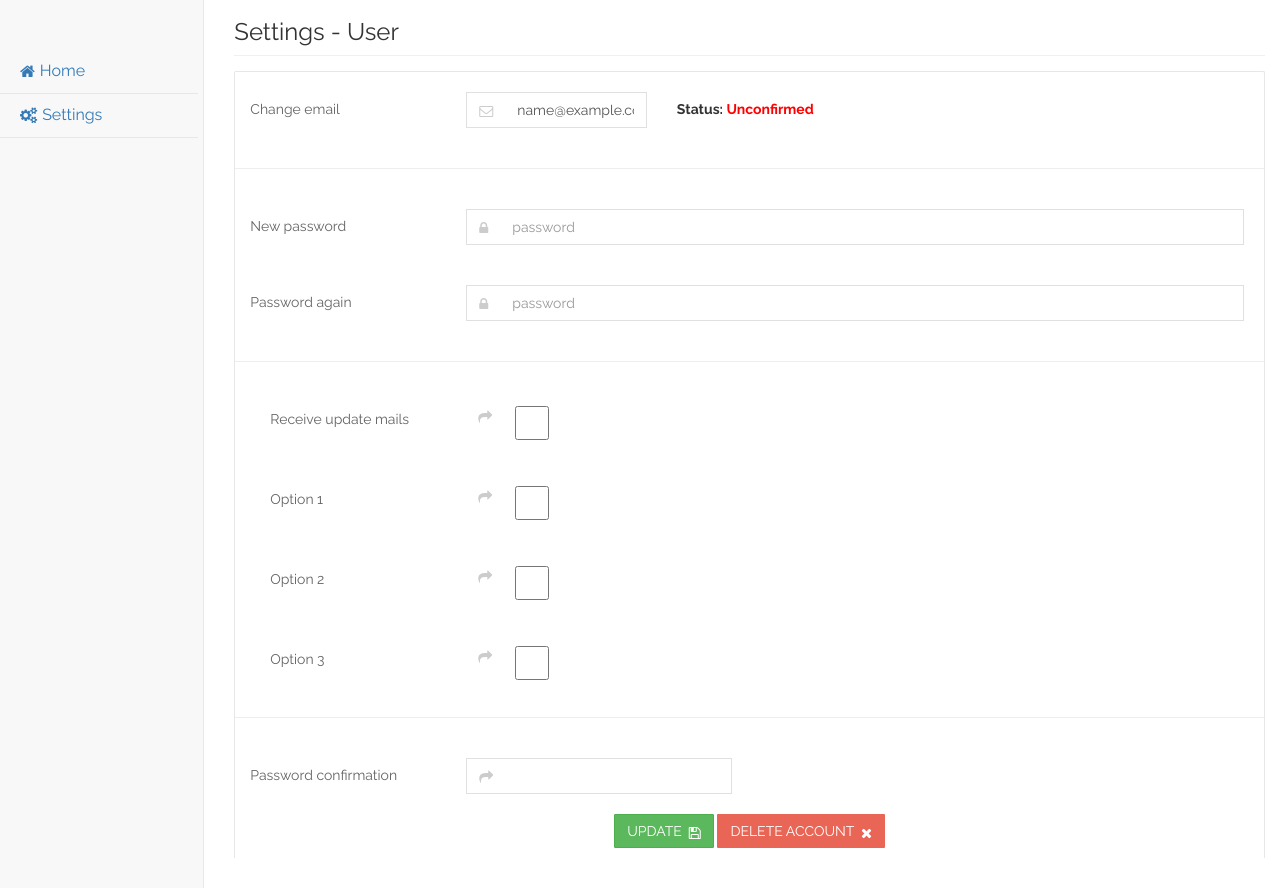
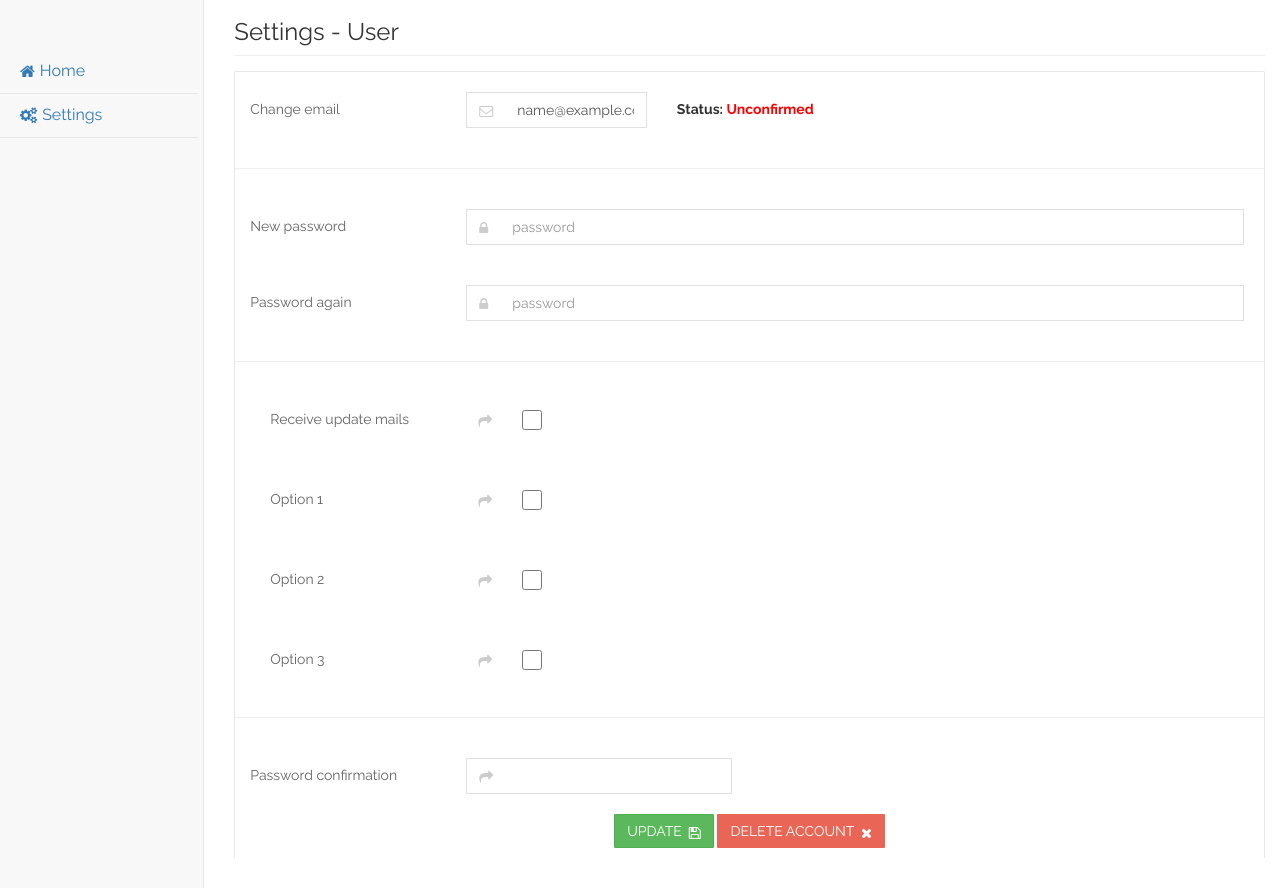
Before and after one commit to stephenthoma/devcoded.com, a Flask app: page /dashboard/ in a window 1280 px wide, after a click that opens the changed part. Shown: the part 76-964 px from the top of the page. Run offline with Flask 2, Linux system fonts and the light colour scheme; the visitor is signed in with stand-in values (Sample User, id 1); data comes from the database, SQL or seed files in the repository; some libraries are stand-ins or nearby versions.

Commit message:
Updated css for checkboxes

```diff
--- a/app/static/css/dashboard.css
+++ b/app/static/css/dashboard.css
@@ -136,12 +136,17 @@ body {
   box-shadow: none;
 }
 
+
 .checkbox .input-group{
+    vertical-align: middle;
+    padding-top: 4px;
+    padding-bottom: 2px;
     border: none;
 }
 
 .checkbox .input-group input[type=checkbox]{
     /* TEXTBOX STUFF */
+    height: 20px;
 }
 
 #confirm-pwd {
```
